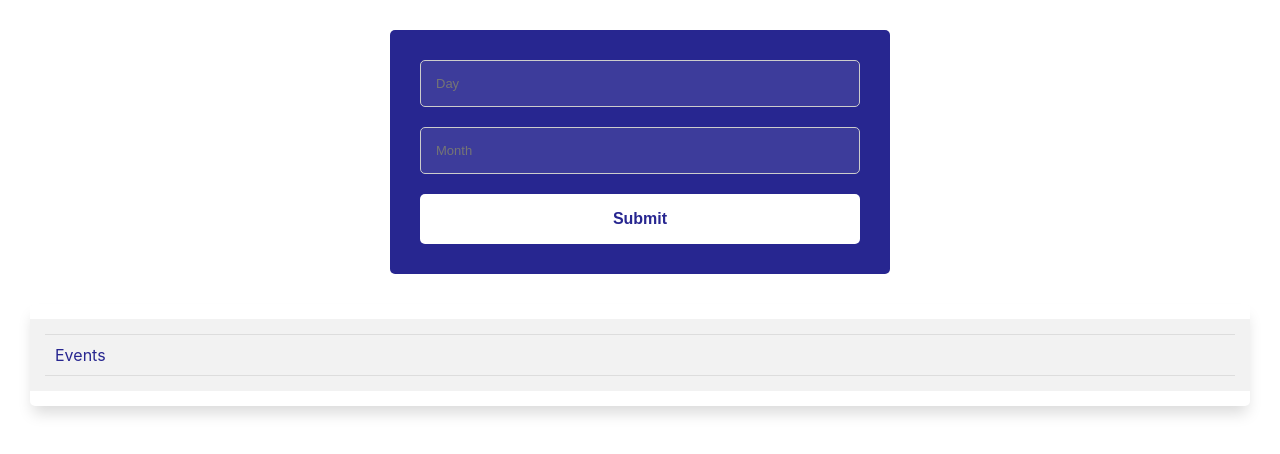
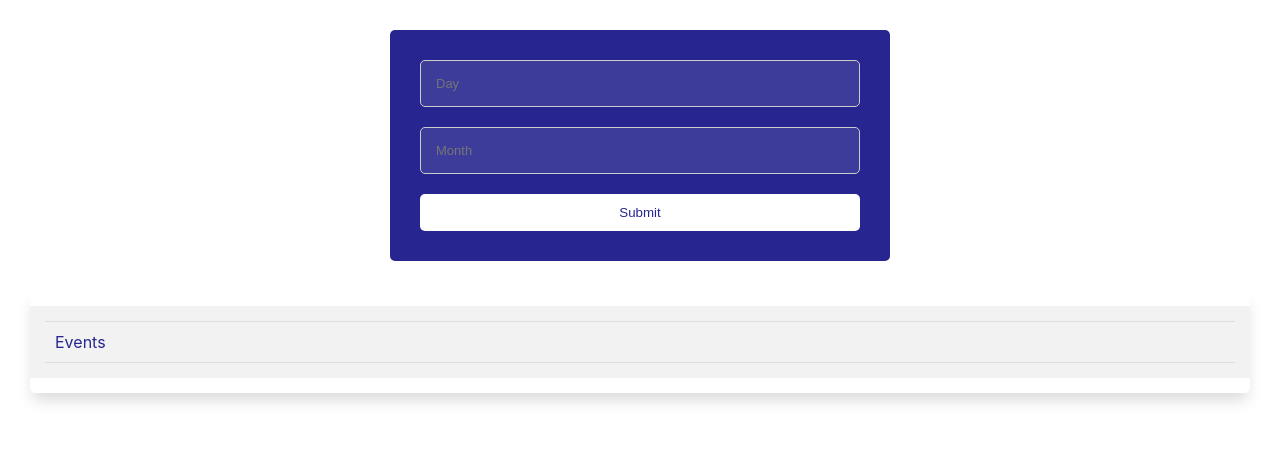
Before and after one commit to Thinkr1/onthisday, a React (Create React App) app: page / in a window 1280 px wide. Shown: the top 454 px of the page. Built offline with nearby package versions, Linux system fonts and the light colour scheme.

Commit message:
Update onthisday.css

```diff
--- a/src/onthisday.css
+++ b/src/onthisday.css
@@ -1,13 +1,7 @@
-* {box-sizing: border-box;}
+* { box-sizing: border-box; }
 
-body {
-  padding: 30px
-}
-
-html,body {
-  height: 100%;
-  margin: 0
-}
+body { padding: 30px; }
+html, body { height: 100%; margin: 0; }
 
 .form-container {
   width: min(500px, 90%);
@@ -18,42 +12,53 @@ html,body {
   border-radius: 5px;
 }
 
+.form-container input,
+.form-container button {
+  padding: 10px 15px;
+  margin: 0 auto;
+  border-radius: 5px;
+  transition: 0.2s all ease;
+}
+
 .form-container input {
   width: 100%;
+  margin-bottom: 20px;
   padding: 15px;
-  margin-bottom: 20px;
-  border-radius: 5px;
   border: 1px solid rgba(255, 255, 255, 0.5);
   background-color: rgba(255, 255, 255, 0.1);
   color: white;
-  transition: 0.2s all ease;
-  font-size: 13px
+  font-size: 13px;
+}
+
+.form-container button {
+  width: 100%;
+  border: 1px solid transparent;
+  background-color: white;
+  color: #272690;
+  cursor: pointer;
+}
+
+.form-container input:focus,
+.form-container button:focus {
+  outline: none;
+  box-shadow: 0 0 2px 2px #292929;
 }
 
 .form-container input:focus {
   border: 1px solid #fff;
   box-shadow: 0px 10px 15px -3px rgba(0, 0, 0, 0.15);
-  outline: none;
-}
-
-.form-container button {
-  width: 100%;
-  padding: 15px;
-  border-radius: 5px;
-  border: 1px solid transparent;
-  background-color: white;
-  color: #272690;
-  cursor: pointer;
-  transition: 0.2s all ease;
 }
 
 .form-container button:hover {
-  background-color: #f4f4f6;
+  background-color: rgba(244, 244, 246, 1);
 }
 
-#events {
-  margin-top: 30px;
+.form-container input::-webkit-inner-spin-button,
+.form-container input::-webkit-outer-spin-button {
+  opacity: 0;
 }
+
+#events { margin-top: 30px; }
 
 table.event-table {
   width: 100%;
@@ -72,16 +77,7 @@ table.event-table tr {
   padding: 15px;
 }
 
-table.event-table th {
-  font-weight: normal;
-  color: #272690;
-  text-align: left;
-  border-top: 1px solid #ddd;
-  border-bottom: 1px solid #ddd;
-  padding: 10px;
-  width: 100%;
-}
-
+table.event-table th,
 table.event-table td {
   padding: 10px;
   border-top: 1px solid #ddd;
@@ -89,46 +85,24 @@ table.event-table td {
   white-space: pre-wrap;
 }
 
+table.event-table th {
+  font-weight: normal;
+  color: #272690;
+  text-align: left;
+  border-top: 1px solid #ddd;
+  border-bottom: 1px solid #ddd;
+}
+
 table.event-table tr:nth-child(odd) {
-  background-color: rgba(242,242,242,1);
+  background-color: rgba(242, 242, 242, 1);
 }
 
 table.event-table tr:nth-child(even) {
-  background-color: rgba(226,226,226,1);
-}
-
-input, button {
-  padding: 10px 15px;
-  margin: 0 auto;
-}
-
-button:hover {
-  background-color: rgba(244,244,246,1)
-}
-
-button {
-  margin: 0 auto;
-  display: block;
-  font-size: 16px;
-  font-weight: bold;
-}
-
-button:focus {
-  outline: 0;
-  box-shadow: 0 0 2px 2px #292929;
-}
-
-input:focus {
-  outline:0
+  background-color: rgba(226, 226, 226, 1);
 }
 
 button:active {
   translate: 0 1px;
-}
-
-.form-container input::-webkit-inner-spin-button,
-.form-container input::-webkit-outer-spin-button {
-  opacity: 0;
 }
 
 .error-message {
```
